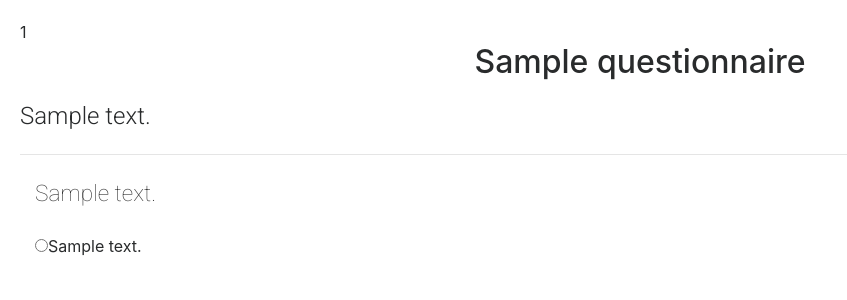
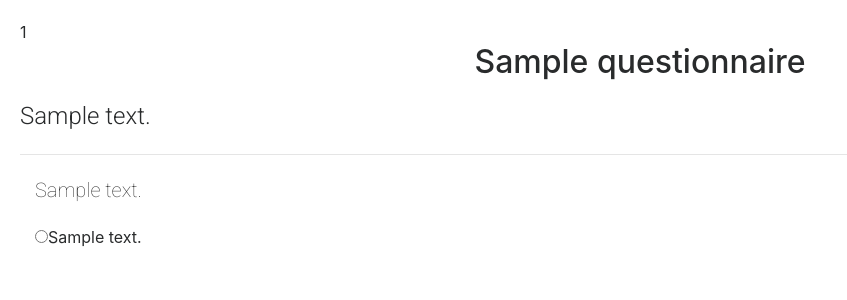
Before and after one commit to Yaoaoaoao/CISC475-675, a Django app: template django/questionnaire/templates/questionnaire/question.html in a window 1280 px wide. Shown: the top 300 px of the page, without its empty margins (0-847 px from the left). Run offline with Django 3.2, Linux system fonts and the light colour scheme; the template is opened without the code that fills it: most values are stand-ins (such as "Sample title", 1, 10 or a date in 2020); some libraries are stand-ins or nearby versions.

Commit message:
css minor change

```diff
--- a/django/questionnaire/static/questionnaire/style.css
+++ b/django/questionnaire/static/questionnaire/style.css
@@ -5,7 +5,7 @@ body {
 .question-label
 {
     font-family: 'Roboto', sans-serif;
-    font-size: 17pt;
+    font-size: 15pt;
     font-weight: 200;
     color: #333;
     margin-top: 1em;
```
